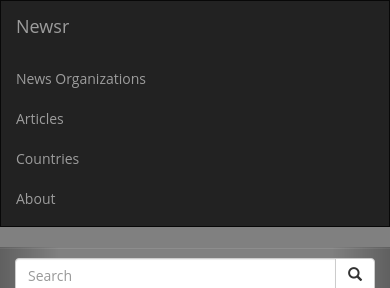
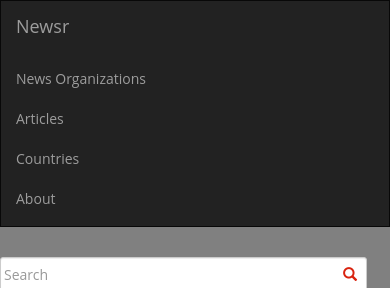
Before and after one commit to brianqvpham/cs373-idb, a Flask app: page / in a window 390 px wide. Shown: the top 288 px of the page. Run offline with Flask 2, Linux system fonts and the light colour scheme; parts of the project's set-up code (start-up, migrations or seed data) failed here and were passed over; some libraries are stand-ins or nearby versions.

Commit message:
make search bar longer

```diff
--- a/app/static/style.css
+++ b/app/static/style.css
@@ -305,3 +305,44 @@
   margin-right: auto;
   display: block;
 }
+
+/* Search Bar */
+
+#custom-search-input {
+        margin:0;
+        margin-top: 10px;
+        padding: 0;
+    }
+
+    #custom-search-input .search-query {
+        padding-right: 3px;
+        padding-right: 4px \9;
+        padding-left: 3px;
+        padding-left: 4px \9;
+        /* IE7-8 doesn't have border-radius, so don't indent the padding */
+
+        margin-bottom: 0;
+        -webkit-border-radius: 3px;
+        -moz-border-radius: 3px;
+        border-radius: 3px;
+    }
+
+    #custom-search-input button {
+        border: 0;
+        background: none;
+        /** belows styles are working good */
+        padding: 2px 5px;
+        margin-top: 2px;
+        position: relative;
+        left: -28px;
+        /* IE7-8 doesn't have border-radius, so don't indent the padding */
+        margin-bottom: 0;
+        -webkit-border-radius: 3px;
+        -moz-border-radius: 3px;
+        border-radius: 3px;
+        color:#D9230F;
+    }
+
+    .search-query:focus + button {
+        z-index: 3;
+    }
--- a/app/templates/home.html
+++ b/app/templates/home.html
@@ -38,6 +38,22 @@
     	      </div>
     	    </nav>
 
+          <div class="container">
+                  <div class="row">
+                      <div id="custom-search-input">
+                        <div class="input-group col-md-12">
+                          <input type="text" class="  search-query form-control" placeholder="Search" />
+                            <span class="input-group-btn">
+                              <button class="btn btn-danger" type="button">
+                                <span class=" glyphicon glyphicon-search"></span>
+                              </button>
+                            </span>
+                          </div>
+                        </div>
+                  </div>
+                </div>
+              <br>
+
           <header>
 
               <div id="carousel-example-generic" class="carousel slide" data-ride="carousel">
@@ -48,7 +64,7 @@
                   <li data-target="#carousel-example-generic" data-slide-to="2"></li>
                 </ol>
 
-                <div style="align-items: center;" class="col-sm-3 col-md-3">
+                <!-- <div style="align-items: center;" class="col-sm-3 col-md-3">
                   <form class="navbar-form" role="search" action="/search">
                     <div class="input-group">
                         <input type="text" class="form-control" placeholder="Search" name="q">
@@ -59,7 +75,8 @@
                         </div>
                     </div>
                   </form>
-                </div>
+                </div> -->
+
 
                 <!-- Wrapper for slides -->
                 <div class="carousel-inner">
```
